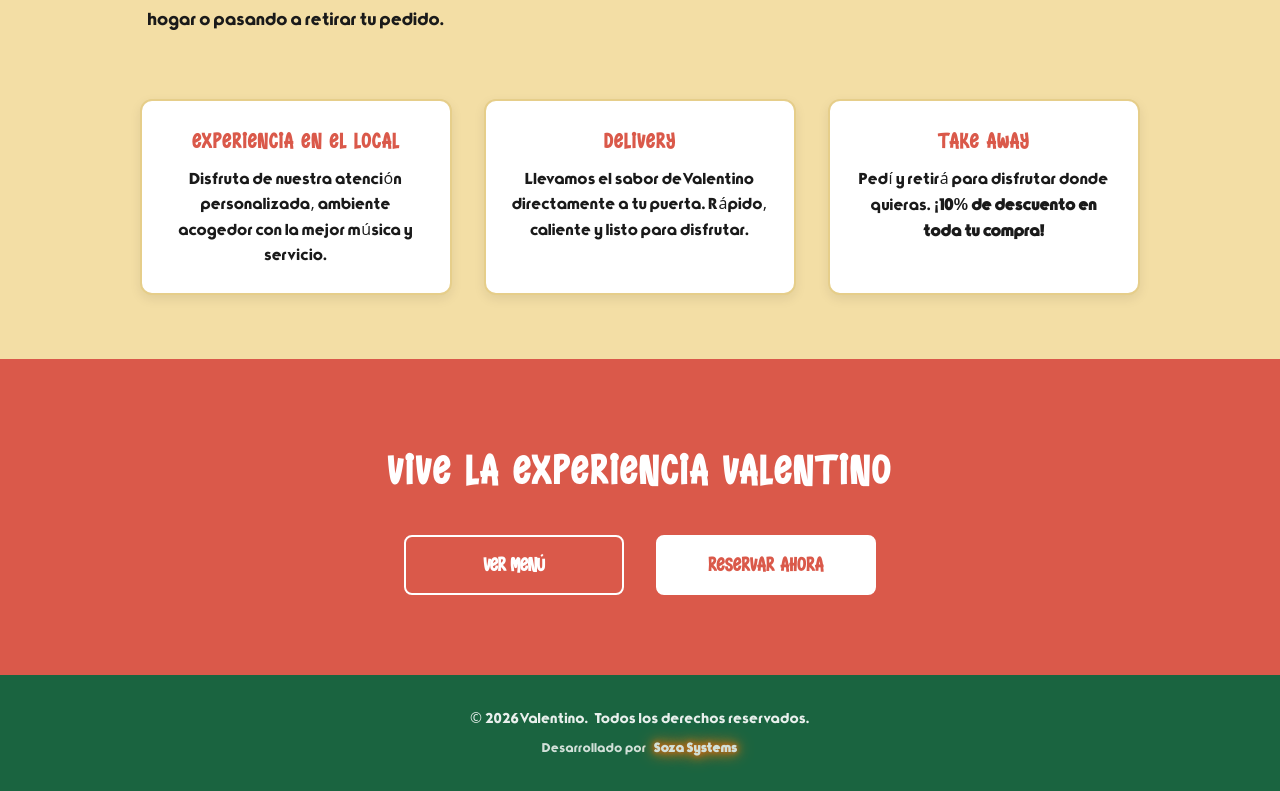
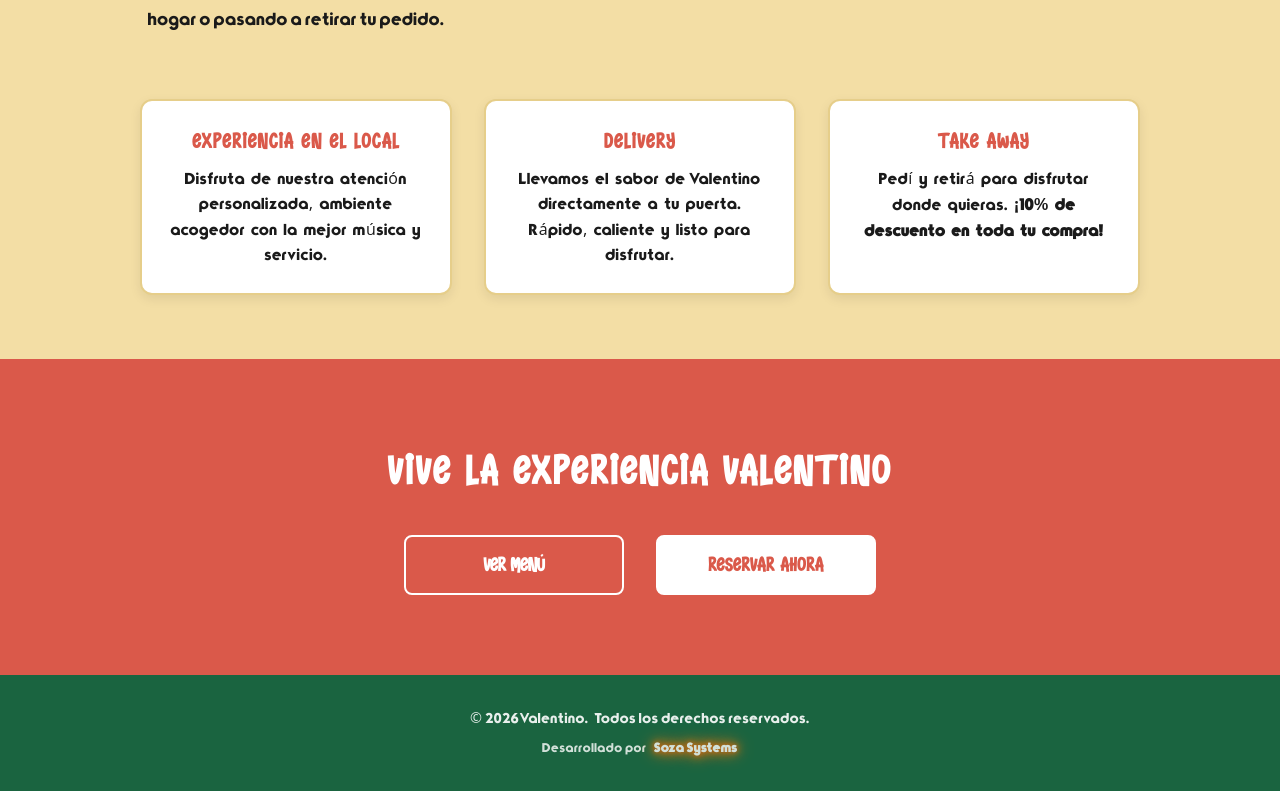
Before and after one commit to SozaSystems/web-restaurante, a React (Vite) app: page / in a window 1280 px wide. Shown: the part 1733-2524 px from the top of the page. Built offline with nearby package versions, Linux system fonts and the light colour scheme.

Commit message:
feat: Add comprehensive styling for the Home page sections and the Menu page layout, items, and promotional section.

```diff
--- a/src/pages/Home/Home.css
+++ b/src/pages/Home/Home.css
@@ -131,6 +131,7 @@
 
 .dish-card p {
     color: var(--text-primary);
+    word-spacing: 0.2rem;
 }
 
 /* ===== SECTION: CTA FINAL (Coral) ===== */
--- a/src/pages/Menu/Menu.css
+++ b/src/pages/Menu/Menu.css
@@ -102,6 +102,7 @@
     color: #555;
     /* Neutral grey for descriptions */
     font-size: 0.95rem;
+    word-spacing: 0.2rem;
 }
 
 .page-logo {
```
